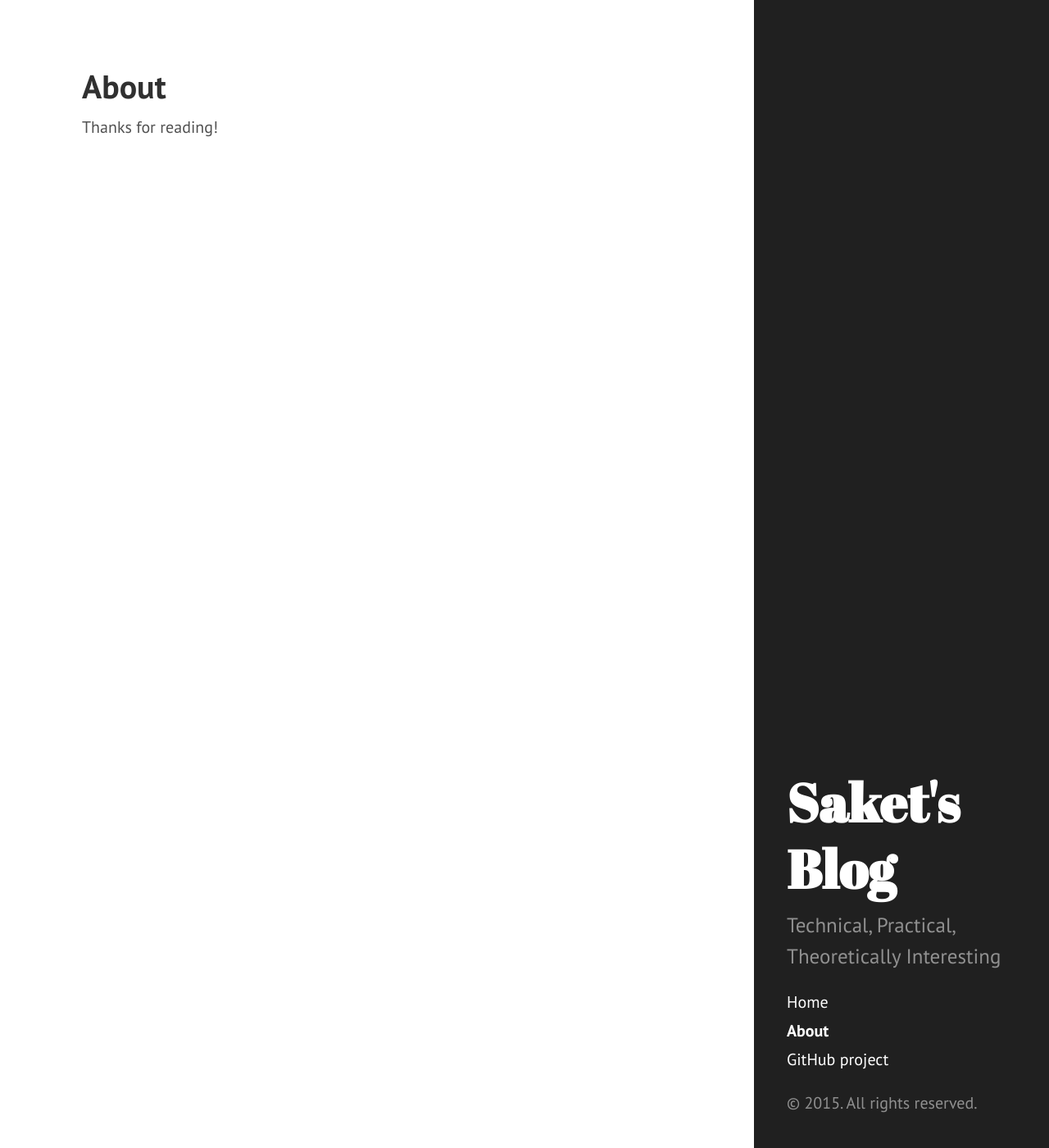
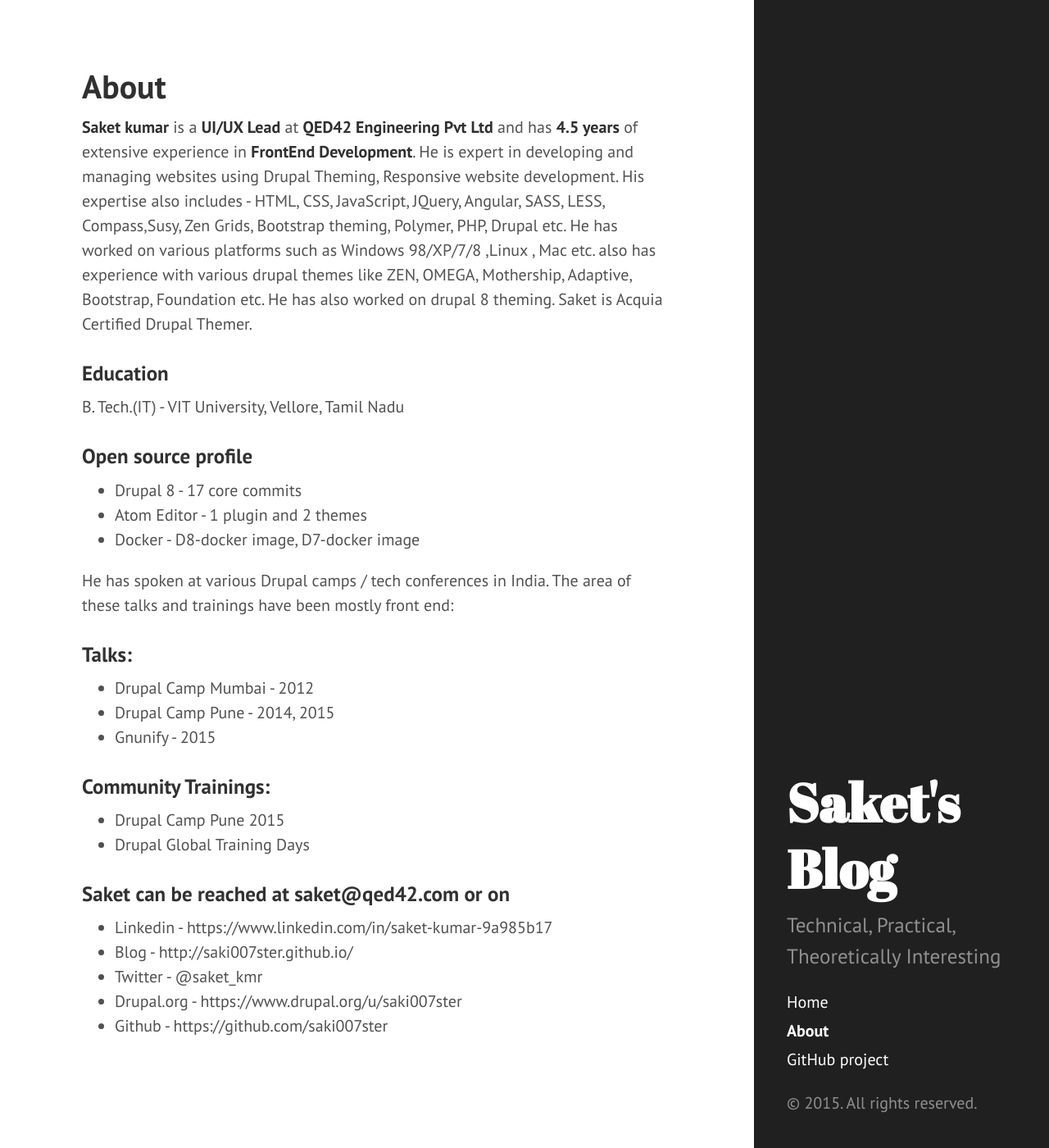
Before and after one commit to saki007ster/saki007ster.github.io, a Jekyll site: the page built from about.md, in a window 1280 px wide and 1400 px high. Shown: the whole window at 82% size. Built offline with Jekyll 4.4.1, drawn with Linux system fonts in a browser that asks for light colours; Markdown is read by kramdown in place of the engine named in the settings.

Commit message:
update on about

```diff
--- a/about.md
+++ b/about.md
@@ -5,4 +5,31 @@ title: About
 
 
 
-Thanks for reading!
+**Saket kumar** is a **UI/UX Lead** at **QED42 Engineering Pvt Ltd** and has **4.5 years** of extensive experience in **FrontEnd Development**. He is expert in developing and managing websites using Drupal Theming, Responsive website development.  His expertise also includes - HTML, CSS, JavaScript, JQuery, Angular, SASS, LESS, Compass,Susy, Zen Grids, Bootstrap theming, Polymer, PHP, Drupal etc. He has worked on various platforms such as Windows 98/XP/7/8 ,Linux , Mac etc. also has experience with various drupal themes like ZEN, OMEGA, Mothership, Adaptive, Bootstrap, Foundation etc. He has also worked on drupal 8 theming. Saket is Acquia Certified Drupal Themer.
+
+### Education
+  B. Tech.(IT) - VIT University, Vellore, Tamil Nadu
+
+### Open source profile
+ - Drupal 8 - 17 core commits
+ - Atom Editor - 1 plugin and 2 themes
+ - Docker - D8-docker image, D7-docker image
+
+He has spoken at various Drupal camps / tech conferences in India. The area of these talks and trainings have been mostly front end:
+
+### Talks:
+ - Drupal Camp Mumbai - 2012
+ - Drupal Camp Pune - 2014, 2015
+ - Gnunify - 2015
+
+### Community Trainings:
+ - Drupal Camp Pune 2015
+ - Drupal Global Training Days
+
+
+### Saket can be reached at saket@qed42.com or on
+ - Linkedin - https://www.linkedin.com/in/saket-kumar-9a985b17
+ - Blog - http://saki007ster.github.io/
+ - Twitter - @saket_kmr
+ - Drupal.org - https://www.drupal.org/u/saki007ster
+ - Github - https://github.com/saki007ster
```
